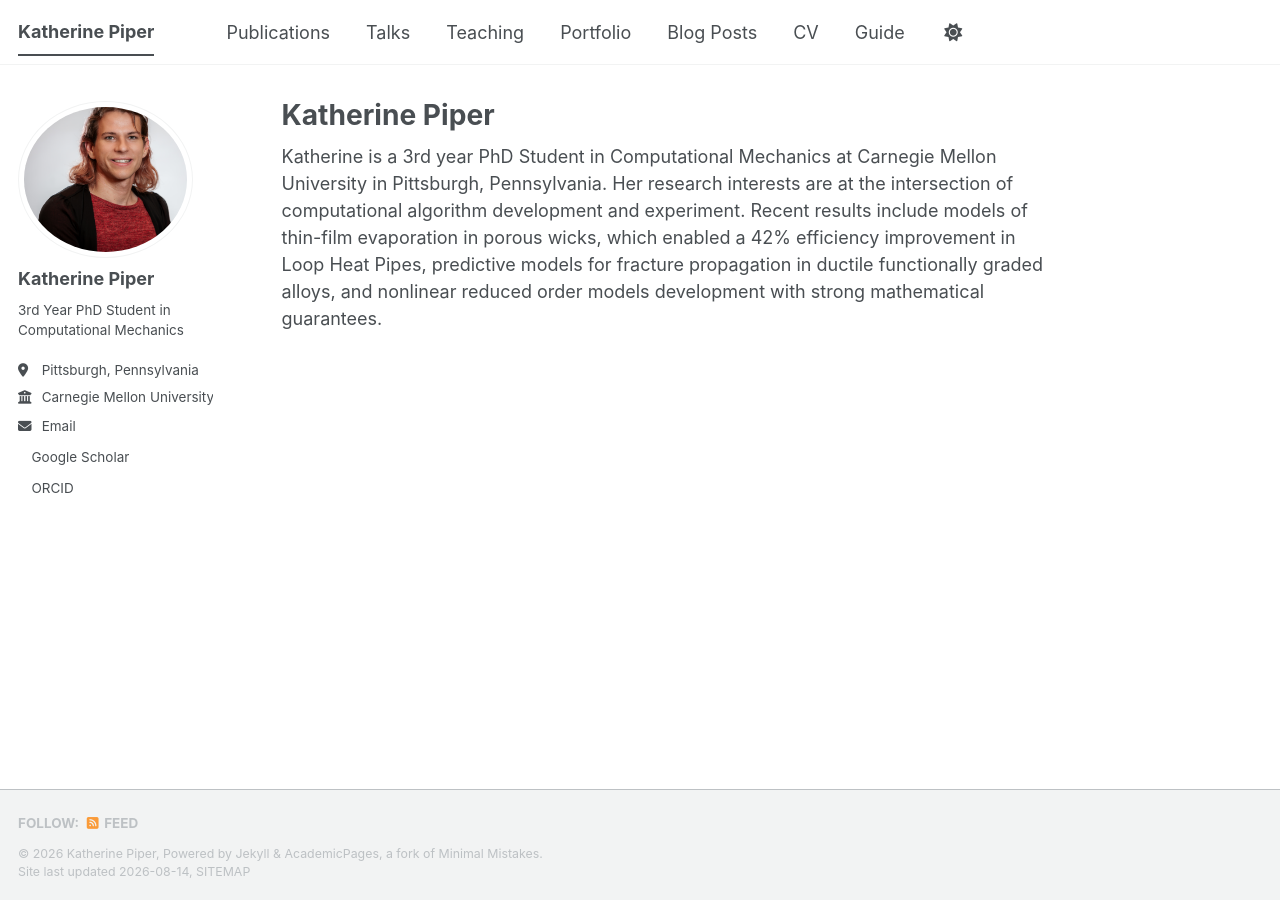
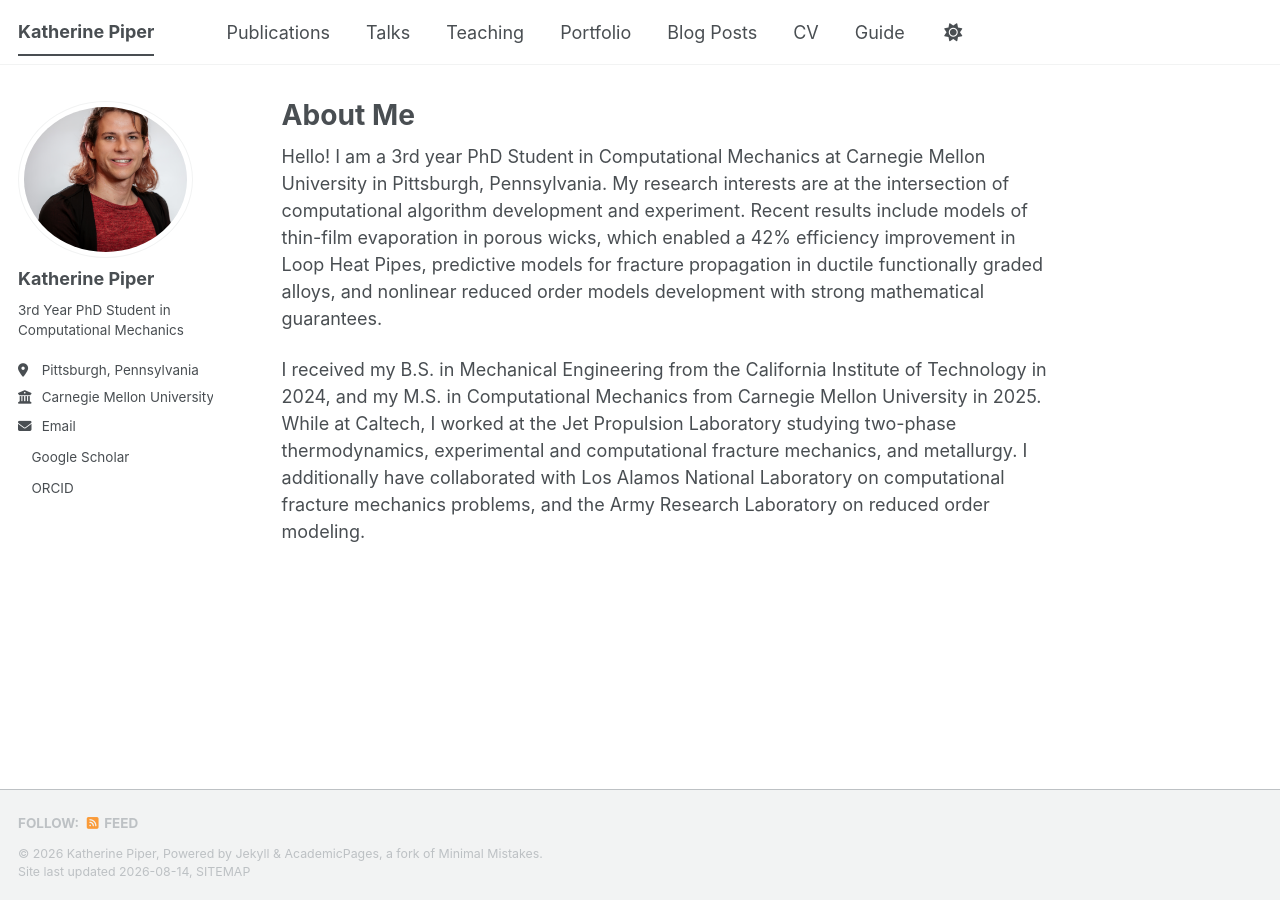
Before and after one commit to kbpiperphd/kbpiperphd.github.io, a Jekyll site: the page built from _pages/about.md, in a window 1280 px wide. Built offline with Jekyll 4.4.1, drawn with Linux system fonts in a browser that asks for light colours; a style sheet for code colours, icons or effects is not loaded.

Commit message:
Update about.md

```diff
--- a/_pages/about.md
+++ b/_pages/about.md
@@ -1,10 +1,12 @@
 ---
 permalink: /
-title: "Katherine Piper"
+title: "About Me"
 author_profile: true
 redirect_from:
   - /about/
   - /about.html
 ---
 
-Katherine is a 3rd year PhD Student in Computational Mechanics at Carnegie Mellon University in Pittsburgh, Pennsylvania. Her research interests are at the intersection of computational algorithm development and experiment. Recent results include models of thin-film evaporation in porous wicks, which enabled a 42% efficiency improvement in Loop Heat Pipes, predictive models for fracture propagation in ductile functionally graded alloys, and nonlinear reduced order models development with strong mathematical guarantees.
+Hello! I am a 3rd year PhD Student in Computational Mechanics at Carnegie Mellon University in Pittsburgh, Pennsylvania. My research interests are at the intersection of computational algorithm development and experiment. Recent results include models of thin-film evaporation in porous wicks, which enabled a 42% efficiency improvement in Loop Heat Pipes, predictive models for fracture propagation in ductile functionally graded alloys, and nonlinear reduced order models development with strong mathematical guarantees.
+
+I received my B.S. in Mechanical Engineering from the California Institute of Technology in 2024, and my M.S. in Computational Mechanics from Carnegie Mellon University in 2025. While at Caltech, I worked at the Jet Propulsion Laboratory studying two-phase thermodynamics, experimental and computational fracture mechanics, and metallurgy. I additionally have collaborated with Los Alamos National Laboratory on computational fracture mechanics problems, and the Army Research Laboratory on reduced order modeling.
```
